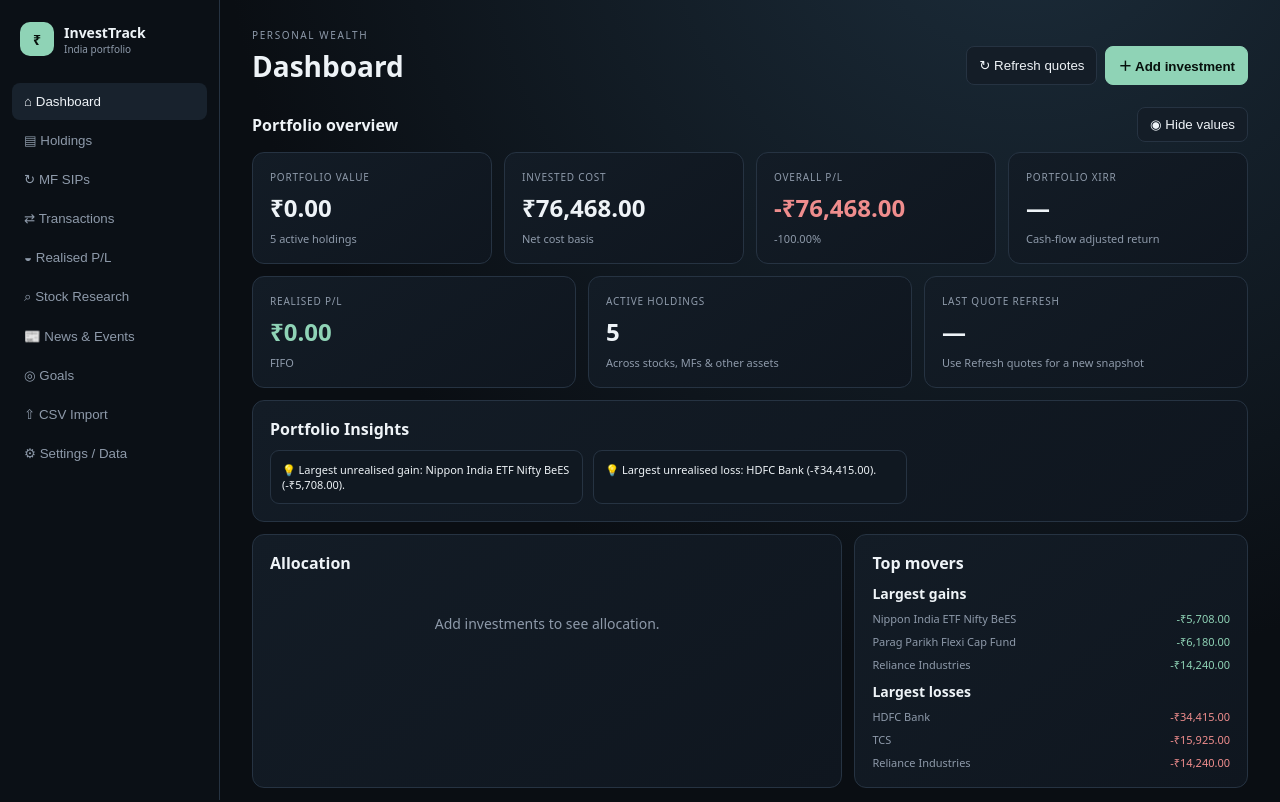
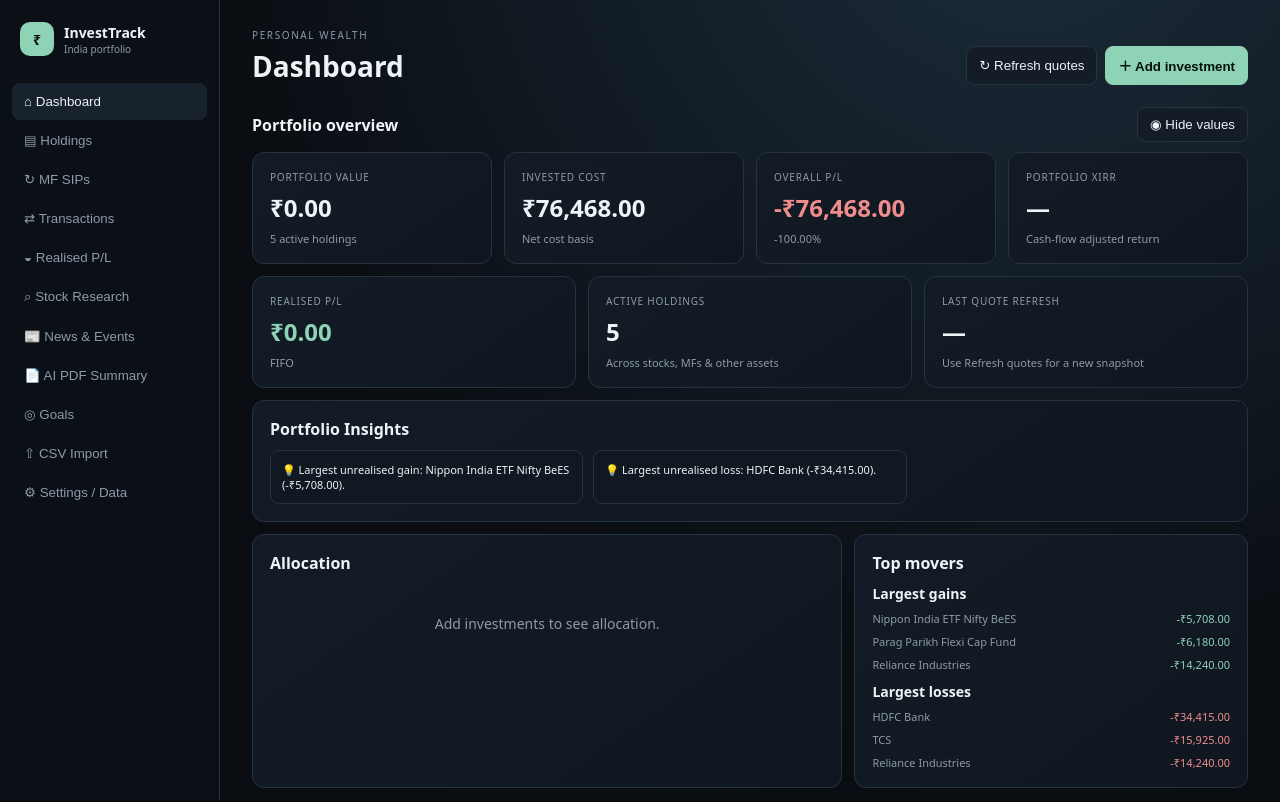
Before and after one commit to darshnov2005-code/Investment-tracker, a plain HTML site: page index.html in a window 1280 px wide. Shown: the top 802 px of the page. Drawn offline with Linux system fonts and the light colour scheme.

Commit message:
Add AI PDF summary navigation

```diff
--- a/index.html
+++ b/index.html
@@ -5,7 +5,7 @@
 @media(max-width:600px){body{font-size:13px}.main{padding:68px 9px 18px}.top{position:sticky;top:48px;z-index:10;background:#0a0e13ee;padding:8px 0;margin:0 0 10px}.top h1{font-size:22px}.actions .btn{font-size:11px;padding:8px}.stats,.three,.form,.insights{grid-template-columns:1fr}.card{padding:13px}.table{min-width:900px}.head{margin-top:17px}.modal{padding:15px}.search .input,.search .select{min-width:0;flex:1}}
 </style></head><body>
 <aside class="side"><div class="brand"><div class="logo">₹</div><div><b>InvestTrack</b><small>India portfolio</small></div></div><div class="nav">
-<button data-page="dashboard" class="active">⌂ <span>Dashboard</span></button><button data-page="holdings">▤ <span>Holdings</span></button><button data-page="sips">↻ <span>MF SIPs</span></button><button data-page="transactions">⇄ <span>Transactions</span></button><button data-page="realized">◒ <span>Realised P/L</span></button><button data-page="research">⌕ <span>Stock Research</span></button><button data-page="news">📰 <span>News & Events</span></button><button data-page="goals">◎ <span>Goals</span></button><button data-page="import">⇧ <span>CSV Import</span></button><button data-page="settings">⚙ <span>Settings / Data</span></button></div></aside>
+<button data-page="dashboard" class="active">⌂ <span>Dashboard</span></button><button data-page="holdings">▤ <span>Holdings</span></button><button data-page="sips">↻ <span>MF SIPs</span></button><button data-page="transactions">⇄ <span>Transactions</span></button><button data-page="realized">◒ <span>Realised P/L</span></button><button data-page="research">⌕ <span>Stock Research</span></button><button data-page="news">📰 <span>News & Events</span></button><button data-page="summary">📄 <span>AI PDF Summary</span></button><button data-page="goals">◎ <span>Goals</span></button><button data-page="import">⇧ <span>CSV Import</span></button><button data-page="settings">⚙ <span>Settings / Data</span></button></div></aside>
 <main class="main"><div class="top"><div><div class="ey">PERSONAL WEALTH</div><h1 id="title">Dashboard</h1></div><div class="actions"><button class="btn" id="refresh">↻ Refresh quotes</button><button class="btn primary" id="add">＋ Add investment</button></div></div><div id="view"></div></main>
 <div id="mb" class="modalbg hidden"><div id="modal" class="modal"></div></div>
 <div id="lockscreen" class="lockscreen hidden"><div class="lockcard"><div class="logo" style="margin:0 auto 12px">₹</div><h2>Portfolio locked</h2><p class="muted">Enter your local PIN to unlock this browser.</p><input id="unlockPin" class="input wide" type="password" inputmode="numeric" maxlength="8" placeholder="PIN"><div style="margin-top:10px"><button class="btn primary wide" id="unlockBtn">Unlock</button></div><div id="unlockMsg" class="muted" style="margin-top:8px"></div></div></div>
```
